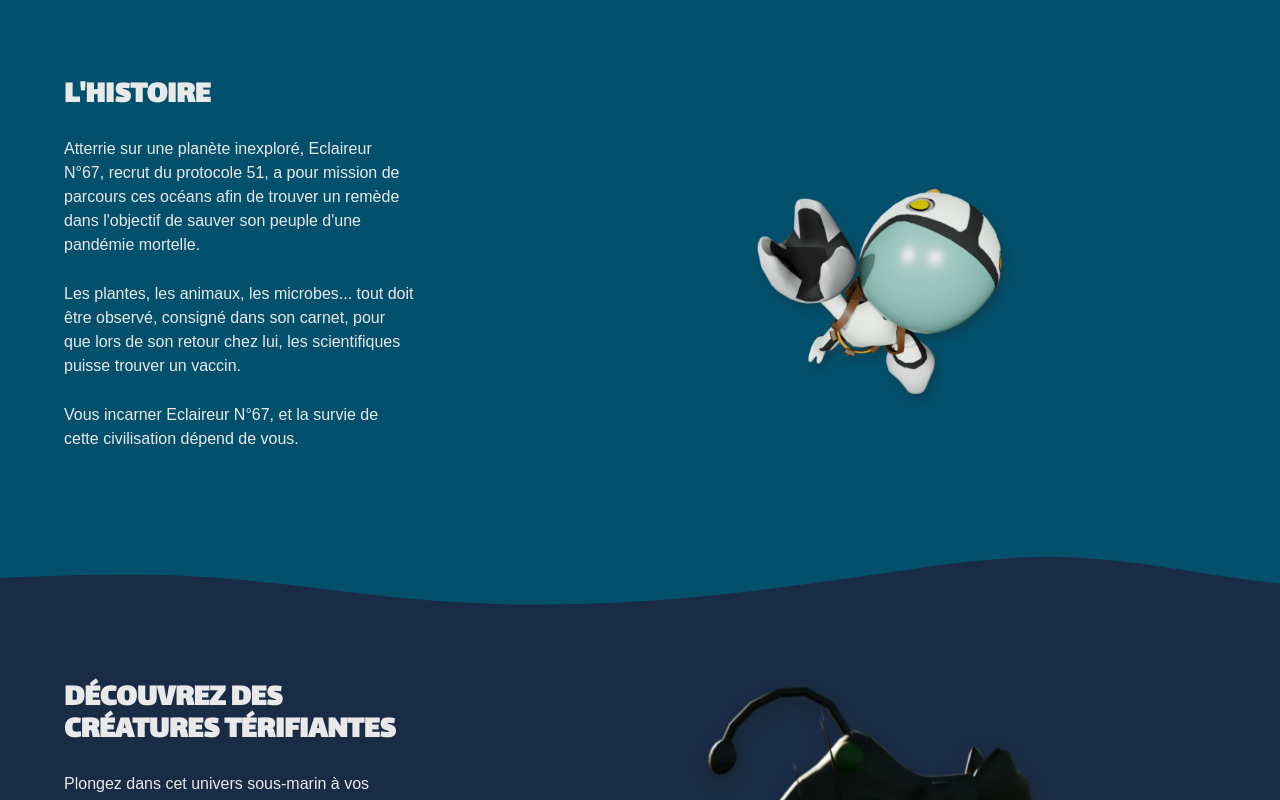
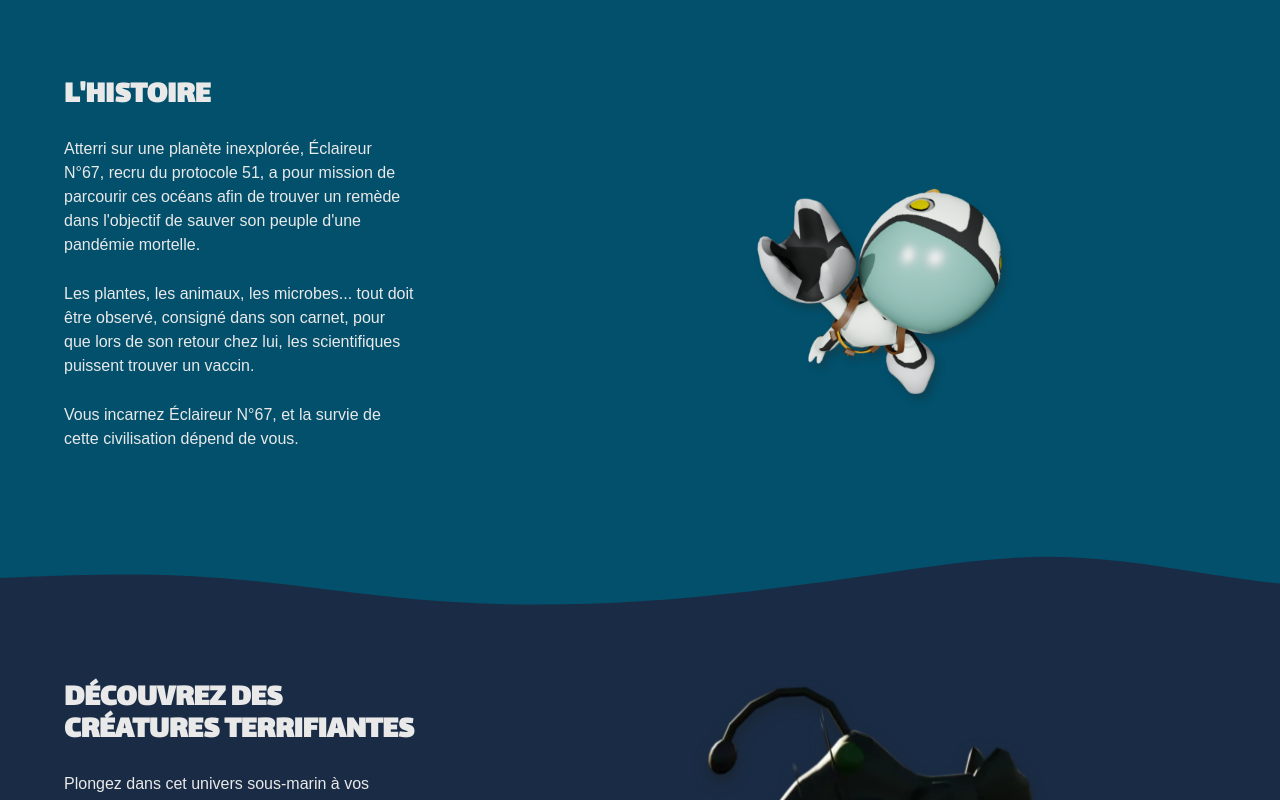
Before and after one commit to Aurelie-Runser/Abym, a Vue app: page / in a window 1280 px wide. Shown: the part 720-1520 px from the top of the page. Built offline with nearby package versions, Linux system fonts and the light colour scheme; a web font is replaced by a local one.

Commit message:
correction orthographe

```diff
--- a/src/components/CardEncyclopedie.vue
+++ b/src/components/CardEncyclopedie.vue
@@ -52,7 +52,7 @@ onUnmounted(() => {
   >
     <span class="sr-only">
       <span v-if="donnees.name">Voir les informations sur {{ donnees.name }}</span>
-      <span v-else>Les informations de cet élément sont confidentielles. Pour les connaître, vous devrez jouer à Abym.</span>
+      <span v-else>Les informations de cet élément sont confidentielles. Pour les connaître, vous devrez jouer à ABYM.</span>
     </span>
     <div class="card-content">
       <span class="name">Nom : <strong>{{ donnees.name ?? 'Inconnu' }}</strong></span>
@@ -73,7 +73,7 @@ onUnmounted(() => {
           <div class="card-content">
             <p class="name">{{ donnees.name }} <span>({{ donnees.famille}})</span></p>
             <p class="alot">
-              <span v-if="donnees.categorie">Categorie : <strong>{{ donnees.categorie }}</strong></span>
+              <span v-if="donnees.categorie">Catégorie : <strong>{{ donnees.categorie }}</strong></span>
               <span v-if="donnees.attitude">Dangerosité : <strong>{{ donnees.attitude }}</strong></span>
               <span>Habitat : <strong>{{ donnees.biome }}</strong></span>
             </p>
--- a/src/views/AProposView.vue
+++ b/src/views/AProposView.vue
@@ -76,14 +76,14 @@ const equipeWeb = [
           <h2>Les Origines du projet ABYM</h2>
 
           <p>
-            Abym est un projet de coeur, imaginé par <strong>Enzo</strong>. Lors de sa 1ère année de
+            ABYM est un projet de cœur, imaginé par <strong>Enzo</strong>. Lors de sa 1ère année de
             Bachelore au
             <a href="https://www.ynov.com/campus/strasbourg" target="_blank" rel="noopener noreferrer">Ynov Campus de Strasbourg</a>.
             Il a enfin pue y concrétiser son projet.
           </p>
           <p>
-            Durant une année, il a été le chefs de 8 de ses camarades afin de donner vie au projet Abym. <br/>
-            En tout, ce sont trois développeurs, trois modélisateurs 3D, un sound-designer qui ont réalisé ce jeu vidéo, ainsi qu'un web designer et une développeuse web qui ont intégré le site vitrine d'Abym.
+            Durant une année, il a été le chef de 8 de ses camarades afin de donner vie au projet ABYM. <br/>
+            En tout, ce sont trois développeurs, trois modélisateurs 3D, un sound-designer qui ont réalisé ce jeu vidéo, ainsi qu'un web designer et une développeuse web qui ont intégré le site vitrine d'ABYM.
           </p>
         </div>
 
--- a/src/views/EncyclopedieView.vue
+++ b/src/views/EncyclopedieView.vue
@@ -24,7 +24,7 @@ const fishs = [
     attitude : 'Inoffensif',
     biome : 'Zone 1',
     categorie : 'herbivore',
-    description : "L'Audicyne est un poisson gracile aux teintes argentées, mesurant jusqu'à 80 cm. Son corps fuselé évoque celui d'une bonite, mais sa particularité réside dans sa bouche allongée en tube, munie de deux barbillons sensibles. Cette extension lui permet non seulement de filtrer certaines algues flottantes, mais aussi d'émettre de légers sons pour communiquer avec ses congénères. Observé en bancs paisibles dans la Zone 1, l'Audicyne est prisé pour son comportement curieux, souvent vu en train de tourner lentement autour des plongeurs. Inoffensif, il joue un rôle clé dans le maintien des micro-algues et de l'équilibre des herbiers marins.",
+    description : "L'Audicyne est un poisson gracile aux teintes argentées, mesurant jusqu'à 80 cm. Son corps fuselé évoque celui d'une bonite, mais sa particularité réside dans sa bouche allongée en tube, munie de deux barbillons sensibles. Cette extension lui permet non seulement de filtrer certaines algues flottantes, mais aussi d'émettre de légers sons pour communiquer avec ses congénères. Observé en bancs paisibles dans la Zone 1, l'Audicyne est prisé pour son comportement curieux, souvent vu en train de tourner lentement autour des plongeurs. Inoffensif, il joue un rôle clé dans le maintien des microalgues et de l'équilibre des herbiers marins.",
     image:"/fish/fish_1.webp",
     model:"/models/fish_1.fbx",
     cameraPosition: [0, 1, 7]
@@ -47,7 +47,7 @@ const plantes = [
     categorie : 'Récoltable',
     biome : 'Zone tuto',
     mesures : '60 m de haut',
-    description : "Le Corail Plate est une formation étonnante, s'élevant en fines tiges rigides d'où jaillissent de larges coraux en forme d'assiettes superposées. Solide comme de la pierre, il peut atteindre jusqu'à 60 mètres de haut, formant de véritables piliers naturels dans la zone tuto. Sa structure résistante en fait un matériau récoltable, prisé par les espèces marines pour s'y abriter. Ce corail témoigne d'une croissance lente mais impressionnante, offrant un paysage vertical saisissant dans les bas-fonds clairs.",
+    description : "Le Corail Plate est une formation étonnante, s'élevant en fines tiges rigides d'où jaillissent de larges coraux en forme d'assiettes superposées. Solide comme de la pierre, il peut atteindre jusqu'à 60 mètres de haut, formant de véritables piliers naturels dans la zone tuto. Sa structure résistante en fait un matériau récoltable, prisé par les espèces marines pour s'y abriter. Ce corail témoigne d'une croissance lente, mais impressionnante, offrant un paysage vertical saisissant dans les bas-fonds clairs.",
     image:"/plantes/plante_1.webp",
     model:"/models/plante_1.fbx",
     cameraPosition: [0, 1, 4]
--- a/src/views/HomeView.vue
+++ b/src/views/HomeView.vue
@@ -41,16 +41,14 @@ onBeforeUnmount(() => {
           <h2>L'Histoire</h2>
 
           <p>
-            Atterrie sur une planète inexploré, Eclaireur N°67, recrut du protocole 51, a pour
-            mission de parcours ces océans afin de trouver un remède dans l'objectif de sauver son
-            peuple d'une pandémie mortelle.
+            Atterri sur une planète inexplorée, Éclaireur N°67, recru du protocole 51, a pour mission de parcourir ces océans afin de trouver un remède dans l'objectif de sauver son peuple d'une pandémie mortelle.
           </p>
           <p>
-            Les plantes, les animaux, les microbes... tout doit être observé, consigné dans son
-            carnet, pour que lors de son retour chez lui, les scientifiques puisse trouver un
-            vaccin.
+            Les plantes, les animaux, les microbes... tout doit être observé, consigné dans son carnet, pour que lors de son retour chez lui, les scientifiques puissent trouver un vaccin.
           </p>
-          <p>Vous incarner Eclaireur N°67, et la survie de cette civilisation dépend de vous.</p>
+          <p>
+            Vous incarnez Éclaireur N°67, et la survie de cette civilisation dépend de vous.
+          </p>
         </div>
 
         <img
@@ -66,7 +64,7 @@ onBeforeUnmount(() => {
     <section class="textimage bg-dark">
       <div class="container">
         <div class="textimage-content">
-          <h2>Découvrez des créatures térifiantes</h2>
+          <h2>Découvrez des créatures terrifiantes</h2>
           <p>
             Plongez dans cet univers sous-marin à vos risques et périls.
             <br />Dans ces eaux inconnues, tout ce qui bouge n'est pas forcément un allié. Certaines
@@ -103,7 +101,7 @@ onBeforeUnmount(() => {
     <section class="textimage">
       <div class="container">
         <div class="textimage-content">
-          <h2>Retourvez nos réseaux sociaux</h2>
+          <h2>Retrouvez nos réseaux sociaux</h2>
           <p>
             Suivez-nous sur nos réseaux sociaux pour suivre l'avancée du jeu, découvrir des images
             exclusives et ne rien manquer des dernières actualités&nbsp;!
```
Also changed, not shown: src/views/InformationsView.vue (+9 -7 lines).
